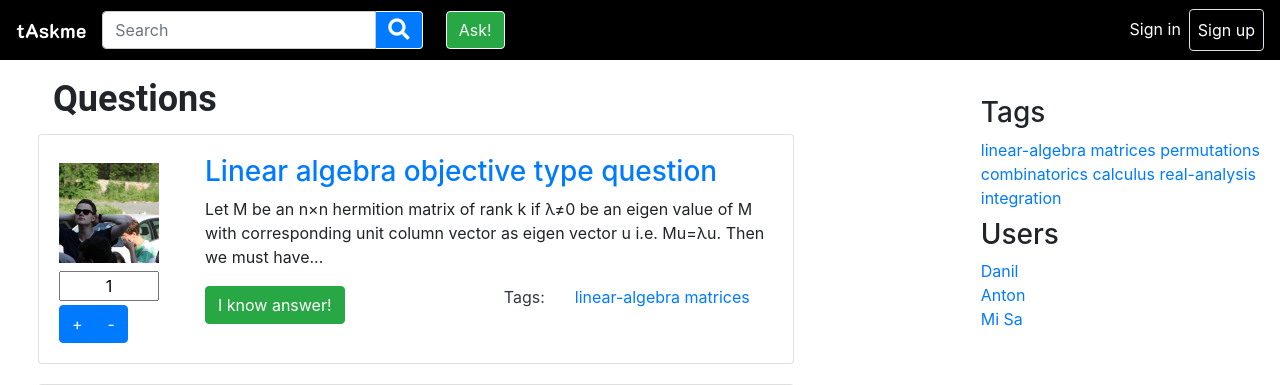
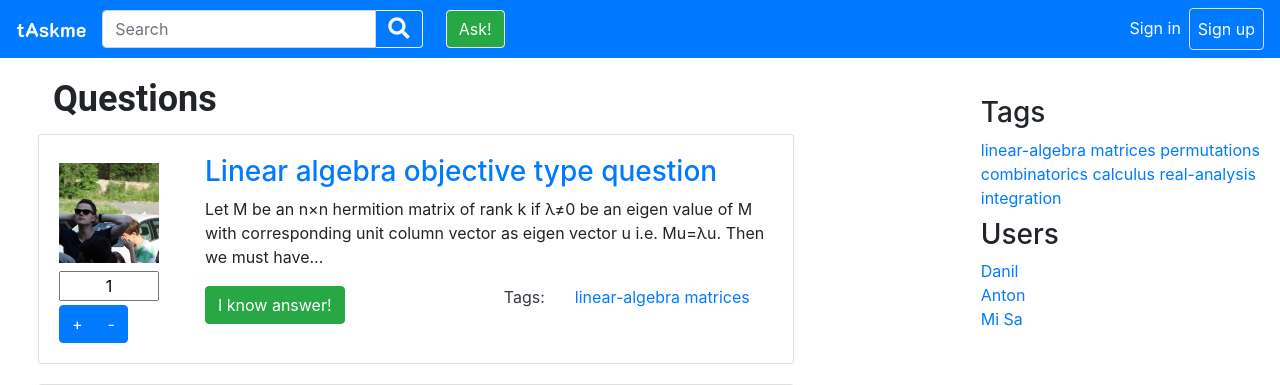
Before and after one commit to AleksMa/tAskMe, a Django app: page / in a window 1280 px wide. Shown: the top 385 px of the page. Run offline with Django 3.2, Linux system fonts and the light colour scheme; some libraries are stand-ins or nearby versions.

Commit message:
[UPD] templates updated

```diff
--- a/questions/static/css/base.css
+++ b/questions/static/css/base.css
@@ -1,60 +1,11 @@
-@import url(http://fonts.googleapis.com/css?family=Montserrat:400,300,700);
 @import url(http://fonts.googleapis.com/css?family=K2D:400,300,700);
 
 .my_head {
-  font-family: Roboto;
+  font-family: Roboto, sans-serif;
   font-size: 2.25rem;
 }
 
-
-input[type="text"], textarea {
-    outline: none;
-    box-shadow:none !important;
-    border:1px solid #ccc;
-}
-
-.btn:focus, .page-link:focus {
-    outline: none;
-    box-shadow:none !important;
-    border:1px solid #ccc;
-}
-
-.main-container {
-    margin-top: 100px;
-}
-
-#search-button {
-    border-top-left-radius: 0rem;
-    border-top-right-radius: 0.25rem;
-    border-bottom-right-radius: 0.25rem;
-    border-bottom-left-radius: 0rem;
-}
-
-.navbar {
-    height: 60px;
-    background-color: black !important
-}
-
 .navbar-brand {
-    font-family: K2D;
+    font-family: K2D, Roboto, sans-serif;
     font-weight: 900;
 }
-
-.blog-sidebar h4 {
-    font-family: Montserrat;
-    font-weight: 600;
-}
-
-.avatar-thumbnail {
-    width:50px;
-    height:50px;
-
-    border: 2px solid gray;
-    overflow: hidden;
-    position: relative;
-}
-
-.avatar-thumbnail img {
-    position: absolute;
-    /* transform: translate(-50%,-50%) */
-}
--- a/questions/templates/questions/base.html
+++ b/questions/templates/questions/base.html
@@ -25,7 +25,7 @@
 <body>
 
 <nav class="navbar navbar-expand-md fixed-top navbar-light bg-primary">
-    <a class="navbar-brand text-white float-right" href="{% url 'index' %}">tAskme</a>
+    <a class="navbar-brand text-white float-right" href="{% url 'index' %}"><strong>tAskme</strong></a>
     <button class="navbar-toggler" type="button" data-toggle="collapse" data-target="#navbarCollapse"
             aria-controls="navbarCollapse" aria-expanded="false" aria-label="Toggle navigation">
         <span class="navbar-toggler-icon"></span>
--- a/questions/templates/questions/card.html
+++ b/questions/templates/questions/card.html
@@ -44,9 +44,11 @@
 
                             <div class="row align-items-center mt-3">
                                 <div class="col ">
-                                    <button class="btn btn-success">
-                                        I know answer!
-                                    </button>
+                                    <a href="{% url 'question' question.id %}">
+                                        <button class="btn btn-success">
+                                            I know answer!
+                                        </button>
+                                    </a>
                                 </div>
                                 <div class="col">
                                     <div class="row">
@@ -56,7 +58,7 @@
                                         <div class="col">
 
                                             {% for tag in question.tags %}
-                                                <a href=#{% comment %}{% url "base" tag.text %}{% endcomment %}> {{ tag.text }}</a>
+                                                <a href=" {% url 'tag' tag.text %} "> {{ tag.text }} </a>
                                             {% endfor %}
 
                                         </div>
--- a/questions/templates/questions/index.html
+++ b/questions/templates/questions/index.html
@@ -8,8 +8,8 @@
 
     <div class="col-md-9 mr-auto">
 
-        <div class="col-4 mt-4 mb-2">
-            <strong class="my_head" style="font-family: Roboto, sans-serif">Questions</strong>
+        <div class="col-9 mt-4 mb-2">
+            {% block head %} <strong class="my_head">Questions</strong> {% endblock %}
         </div>
 
         {% for question in questions %}
--- a/questions/urls.py
+++ b/questions/urls.py
@@ -5,6 +5,7 @@ urlpatterns = [
     path('', views.question_list, name='index'),
     path('base', views.base, name='base'),
     path('question/<question_id>', views.question, name='question'),
+    path('tag/<tag_name>', views.tag, name='tag'),
     path('ask', views.ask, name='ask'),
     path('login', views.login, name='login'),
     path('signup', views.signup, name='signup'),
--- a/questions/views.py
+++ b/questions/views.py
@@ -73,6 +73,16 @@ def question(request, question_id):
     return render(request, 'questions/question.html', {'answers': answers, 'question': questions[int(question_id)-1]})
 
 
+def tag(request, tag_name):
+    tag_obj = {'text': tag_name}
+
+    def is_tag(q):
+        return tag_obj in q['tags']
+
+    qs = filter(is_tag, questions)
+    return render(request, 'questions/tag.html', {'tag': tag_name, 'questions': qs})
+
+
 def ask(request):
     return render(request, 'questions/ask.html', {})
 
--- a/tAskMe/settings.py
+++ b/tAskMe/settings.py
@@ -122,4 +122,5 @@ USE_TZ = True
 # https://docs.djangoproject.com/en/2.1/howto/static-files/
 
 STATIC_URL = '/static/'
+
 STATIC_ROOT = os.path.join(BASE_DIR, 'static')
--- a/tAskMe/urls.py
+++ b/tAskMe/urls.py
@@ -16,9 +16,16 @@ Including another URLconf
 
 
 from django.contrib import admin
-from django.urls import path, include
+from django.urls import include, path
+
+from . import settings
+
+from django.contrib.staticfiles.urls import static
+from django.contrib.staticfiles.urls import staticfiles_urlpatterns
 
 urlpatterns = [
     path('admin/', admin.site.urls),
     path('', include('questions.urls')),
 ]
+
+urlpatterns += staticfiles_urlpatterns()
```
Also changed, not shown: questions/templates/questions/tag.html (added, +9 -0 lines).
